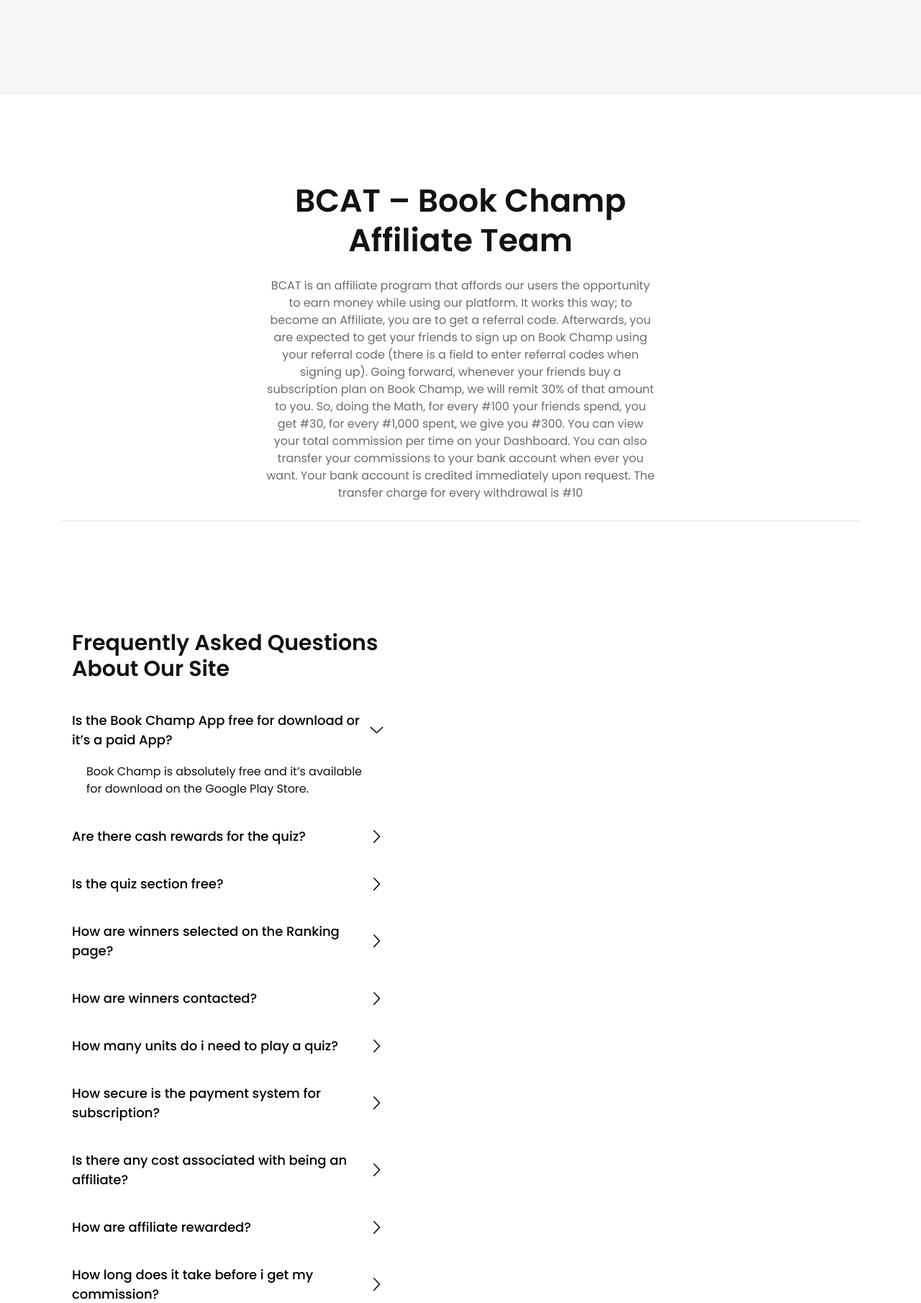
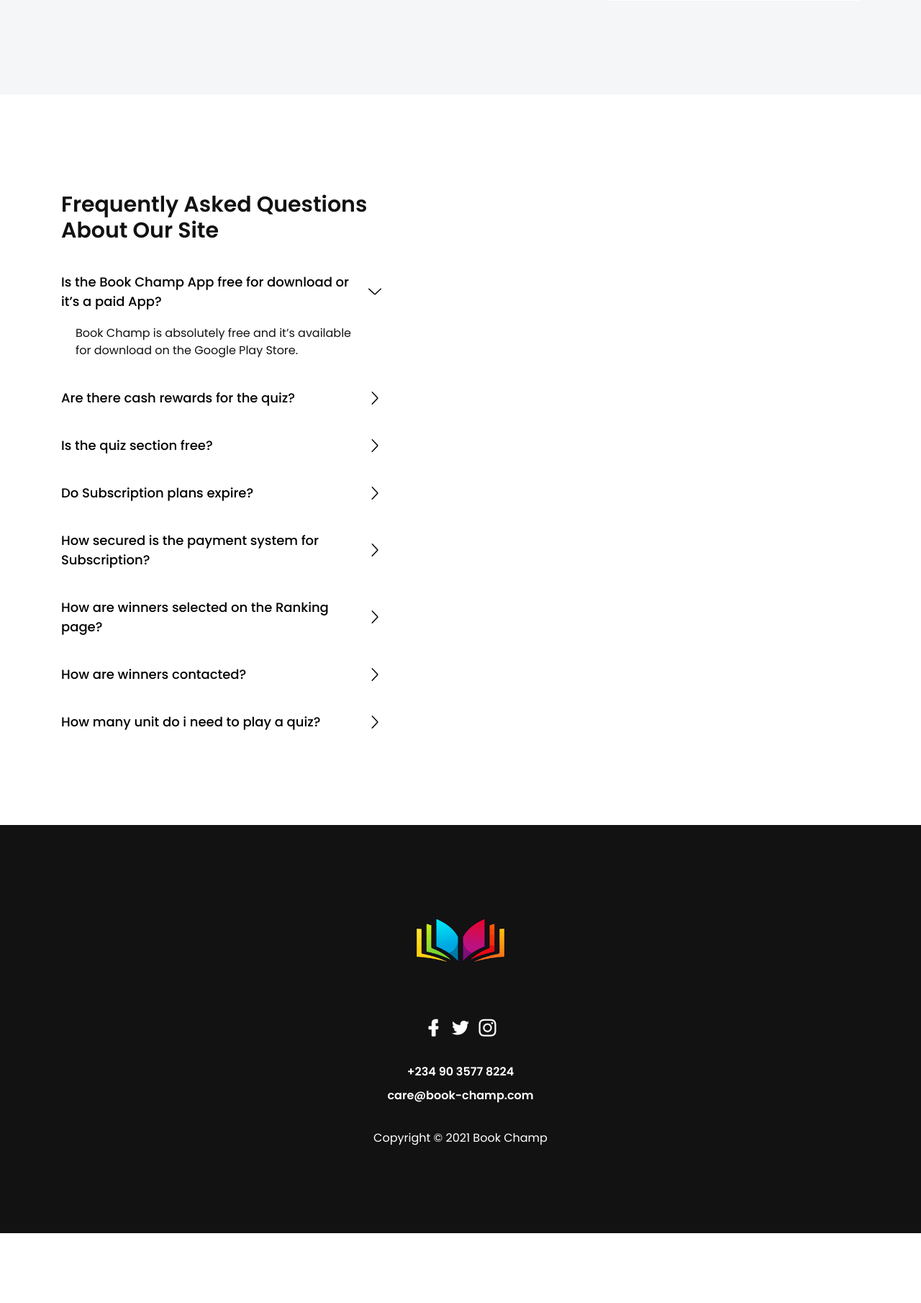
Before and after one commit to EmmanuelEric/my-static-projects, a PHP site: page / in a window 1280 px wide. Shown: the part 1665-3475 px from the top of the page at 72% size. After the commit the page ends 3378 px from the top, so only its background shows below. Run offline with PHP 8.4, Linux system fonts and the light colour scheme.

Commit message:
Update index.php

```diff
--- a/index.php
+++ b/index.php
@@ -81,7 +81,6 @@
                             <ul class="navbar-nav m-auto">
                                 <li class="nav-item active"><a class="page-scroll" href="#home">home</a></li>
                                 <li class="nav-item"><a class="page-scroll" href="#services">About</a></li>
-                                <li class="nav-item"><a class="page-scroll" href="#portfolio">Affiliate</a></li>
                                 <li class="nav-item"><a class="page-scroll" href="#about">FAQ</a></li>
                                 <li class="nav-item"><a class="page-scroll" href="">Terms</a></li>
                             </ul>
@@ -214,21 +213,6 @@ Book Champ will experience a progressive form of remodeling as we work towards b
 
     <!--====== FEATRES TWO PART ENDS ======-->
 
-    <section id="portfolio" class="portfolio-area portfolio-four pb-100">
-        <div class="container">
-            <div class="row justify-content-center">
-                <div class="col-lg-6 col-md-10">
-                    <div class="section-title text-center pb-10">
-                        <h3 class="title">BCAT – Book Champ Affiliate Team</h3>
-                        <p class="text">BCAT is an affiliate program that affords our users the opportunity to earn money while using our platform. It works this way; to become an Affiliate, you are to get a referral code. Afterwards, you are expected to get your friends to sign up on Book Champ using your referral code (there is a field to enter referral codes when signing up).
-Going forward, whenever your friends buy a subscription plan on Book Champ, we will remit 30% of that amount to you. So, doing the Math, for every #100 your friends spend, you get #30, for every #1,000 spent, we give you #300.
-You can view your total commission per time on your Dashboard. You can also transfer your commissions to your bank account when ever you want. Your bank account is credited immediately upon request. The transfer charge for every withdrawal is #10
-</p>
-                    </div> <!-- section title -->
-                </div>
-            </div> <!-- row -->
-
-               <hr></hr>
 
     <!--======== ABOUT PART START ======-->
 
@@ -270,108 +254,68 @@ You can view your total commission per time on your Dashboard. You can also tran
                                     </div>
                                     <div id="collapseThree" class="collapse" aria-labelledby="headingThree" data-parent="#accordionExample">
                                         <div class="card-body">
-                                            <p class="text">No. To gain access to our quiz section, you"ll need to suscribe to "units". Our suscribtion plan starts from 100 for 4 units. New sign-ups are credited with 2 free units.</p>
+                                            <p class="text">No. To gain access to our quiz section, you"ll need to suscribe to "units". Our suscribtion plan starts from #100 for 4 units. New sign-ups are credited with 2 free units.</p>
                                         </div>
                                     </div>
                                 </div> <!-- card -->
+
+                                  <div class="card">
+                                    <div class="card-header" id="headingFour">
+                                        <a href="#" class="collapsed" data-toggle="collapse" data-target="#collapseFour" aria-expanded="false" aria-controls="collapseFour">Do Subscription plans expire?</a>
+                                    </div>
+                                    <div id="collapseFour" class="collapse" aria-labelledby="headingFour" data-parent="#accordionExample">
+                                        <div class="card-body">
+                                            <p class="text">No, there are no fixed expiry period of time. </p>
+                                        </div>
+                                    </div>
+                                </div> <!-- card -->
+
                                 <div class="card">
-                                    <div class="card-header" id="headingFore">
-                                        <a href="#" class="collapsed" data-toggle="collapse" data-target="#collapseFore" aria-expanded="false" aria-controls="collapseFore">How are winners selected on the Ranking page?</a>
+                                    <div class="card-header" id="headingFive">
+                                        <a href="#" class="collapsed" data-toggle="collapse" data-target="#collapseFive" aria-expanded="false" aria-controls="collapseFive">How secured is the payment system for Subscription?</a>
                                     </div>
-                                    <div id="collapseFore" class="collapse" aria-labelledby="headingFore" data-parent="#accordionExample">
+                                    <div id="collapseFive" class="collapse" aria-labelledby="headingFive" data-parent="#accordionExample">
+                                        <div class="card-body">
+                                            <p class="text">Payments are made through Paystack. Paystack handles payments for over 60,000 businesses. Your payment details are secured with cutting-edge technology.</p>
+                                        </div>
+                                    </div>
+                                </div>
+                                 <!-- card -->
+
+                                <div class="card">
+                                    <div class="card-header" id="headingSix">
+                                        <a href="#" class="collapsed" data-toggle="collapse" data-target="#collapseSix" aria-expanded="false" aria-controls="collapseSix">How are winners selected on the Ranking page?</a>
+                                    </div>
+                                    <div id="collapseSix" class="collapse" aria-labelledby="headingSix" data-parent="#accordionExample">
                                         <div class="card-body">
                                             <p class="text">The winners are selected by 6pm (GMT+1) on Sundays. In the events of ties, users with earlier submission (date and time of submission) rank higher.</p>
                                         </div>
                                     </div>
                                 </div> <!-- card -->
                                 <div class="card">
-                                    <div class="card-header" id="headingFive">
-                                        <a href="#" class="collapsed" data-toggle="collapse" data-target="#collapseFive" aria-expanded="false" aria-controls="collapseFive">How are winners contacted?</a>
+                                    <div class="card-header" id="headingSeven">
+                                        <a href="#" class="collapsed" data-toggle="collapse" data-target="#collapseSeven" aria-expanded="false" aria-controls="collapseSeven">How are winners contacted?</a>
                                     </div>
-                                    <div id="collapseFive" class="collapse" aria-labelledby="headingFive" data-parent="#accordionExample">
+                                    <div id="collapseSeven" class="collapse" aria-labelledby="headingSeven" data-parent="#accordionExample">
                                         <div class="card-body">
-                                            <p class="text">Winners are contacted by mails. Our mails are sent by <b>care@book-champ.com</b>. Accout for payment purpose must match your name on the platform.</p>
+                                            <p class="text">Winners are contacted via mail or call.Contact mail :<b>care@book-champ.com</b>, Contact Number :<b> 09035778224.</p>
                                         </div>
                                     </div>
                                 </div> <!-- card -->
 
-                                <div class="card">
-                                    <div class="card-header" id="headingFive">
-                                        <a href="#" class="collapsed" data-toggle="collapse" data-target="#collapseFive" aria-expanded="false" aria-controls="collapseFive">How many units do i need to play a quiz?</a>
+                                  <div class="card">
+                                    <div class="card-header" id="headingEight">
+                                        <a href="#" class="collapsed" data-toggle="collapse" data-target="#collapseEight" aria-expanded="false" aria-controls="collapseEight">How many unit do i need to play a quiz?</a>
                                     </div>
-                                    <div id="collapseFive" class="collapse" aria-labelledby="headingFive" data-parent="#accordionExample">
+                                    <div id="collapseEight" class="collapse" aria-labelledby="headingEight" data-parent="#accordionExample">
                                         <div class="card-body">
-                                            <p class="text">Every quizing section costs you only 1 unit.</p>
+                                            <p class="text">Every quizzing session costs you only 1 unit.</p>
                                         </div>
                                     </div>
                                 </div> <!-- card -->
 
-                                <div class="card">
-                                    <div class="card-header" id="headingFive">
-                                        <a href="#" class="collapsed" data-toggle="collapse" data-target="#collapseFive" aria-expanded="false" aria-controls="collapseFive">How secure is the payment system for subscription?</a>
-                                    </div>
-                                    <div id="collapseFive" class="collapse" aria-labelledby="headingFive" data-parent="#accordionExample">
-                                        <div class="card-body">
-                                            <p class="text">Payments are made through Paystack. Paystack handles payments for over 60,000 businesses. Your payment details are secured with cutting-edge technology.</p>
-                                        </div>
-                                    </div>
-                                </div> <!-- card -->
 
-                                <div class="card">
-                                    <div class="card-header" id="headingFive">
-                                        <a href="#" class="collapsed" data-toggle="collapse" data-target="#collapseFive" aria-expanded="false" aria-controls="collapseFive">Is there any cost associated with being an affiliate?</a>
-                                    </div>
-                                    <div id="collapseFive" class="collapse" aria-labelledby="headingFive" data-parent="#accordionExample">
-                                        <div class="card-body">
-                                            <p class="text">No. There are no cost attached.</p>
-                                        </div>
-                                    </div>
-                                </div> <!-- card -->
 
-                                <div class="card">
-                                    <div class="card-header" id="headingFive">
-                                        <a href="#" class="collapsed" data-toggle="collapse" data-target="#collapseFive" aria-expanded="false" aria-controls="collapseFive">How are affiliate rewarded?</a>
-                                    </div>
-                                    <div id="collapseFive" class="collapse" aria-labelledby="headingFive" data-parent="#accordionExample">
-                                        <div class="card-body">
-                                            <p class="text">For every subscription plan your friends buy, we give you a 30% cut. We deduct the transfer charges from your final pay.</p>
-                                        </div>
-                                    </div>
-                                </div> <!-- card -->
-
-                                <div class="card">
-                                    <div class="card-header" id="headingFive">
-                                        <a href="#" class="collapsed" data-toggle="collapse" data-target="#collapseFive" aria-expanded="false" aria-controls="collapseFive">How long does it take before i get my commission?</a>
-                                    </div>
-                                    <div id="collapseFive" class="collapse" aria-labelledby="headingFive" data-parent="#accordionExample">
-                                        <div class="card-body">
-                                            <p class="text">Your commissions are transferred immediately upon request.</p>
-                                        </div>
-                                    </div>
-                                </div> <!-- card -->
-
-                                <div class="card">
-                                    <div class="card-header" id="headingFive">
-                                        <a href="#" class="collapsed" data-toggle="collapse" data-target="#collapseFive" aria-expanded="false" aria-controls="collapseFive">What is the least commission i can request?</a>
-                                    </div>
-                                    <div id="collapseFive" class="collapse" aria-labelledby="headingFive" data-parent="#accordionExample">
-                                        <div class="card-body">
-                                            <p class="text">There's no limit to the amount you can request. </p>
-                                        </div>
-                                    </div>
-                                </div> <!-- card -->
-
-                                <div class="card">
-                                    <div class="card-header" id="headingFive">
-                                        <a href="#" class="collapsed" data-toggle="collapse" data-target="#collapseFive" aria-expanded="false" aria-controls="collapseFive"></a>
-                                    </div>
-                                    <div id="collapseFive" class="collapse" aria-labelledby="headingFive" data-parent="#accordionExample">
-                                        <div class="card-body">
-                                            <p class="text">Winners are contacted by mails. Our mails are sent by <b>care@book-champ.com</b>. Accout for payment purpose must match your name on the platform.</p>
-                                        </div>
-                                    </div>
-                                </div>
-                                 <!-- card -->
                             </div>
                         </div> <!-- faq accordion -->
                     </div> <!-- faq content -->
@@ -412,7 +356,7 @@ You can view your total commission per time on your Dashboard. You can also tran
                         <span class="mail">care@book-champ.com</span>
                     </div>
                     <div class="copyright text-center mt-35">
-                        <p class="text">&copy; Copyright by JVEC Solutions. </p>
+                        <p class="text"> Copyright &copy; 2021 Book Champ </p>
                     </div> <!--  copyright -->
                 </div>
             </div> <!-- row -->
```
